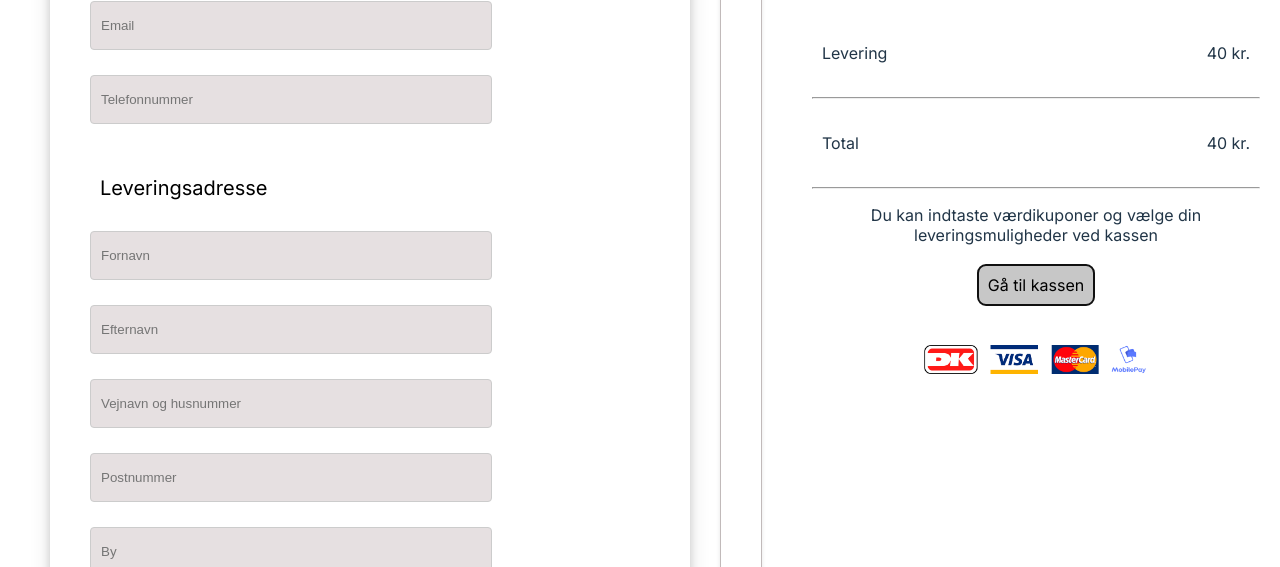
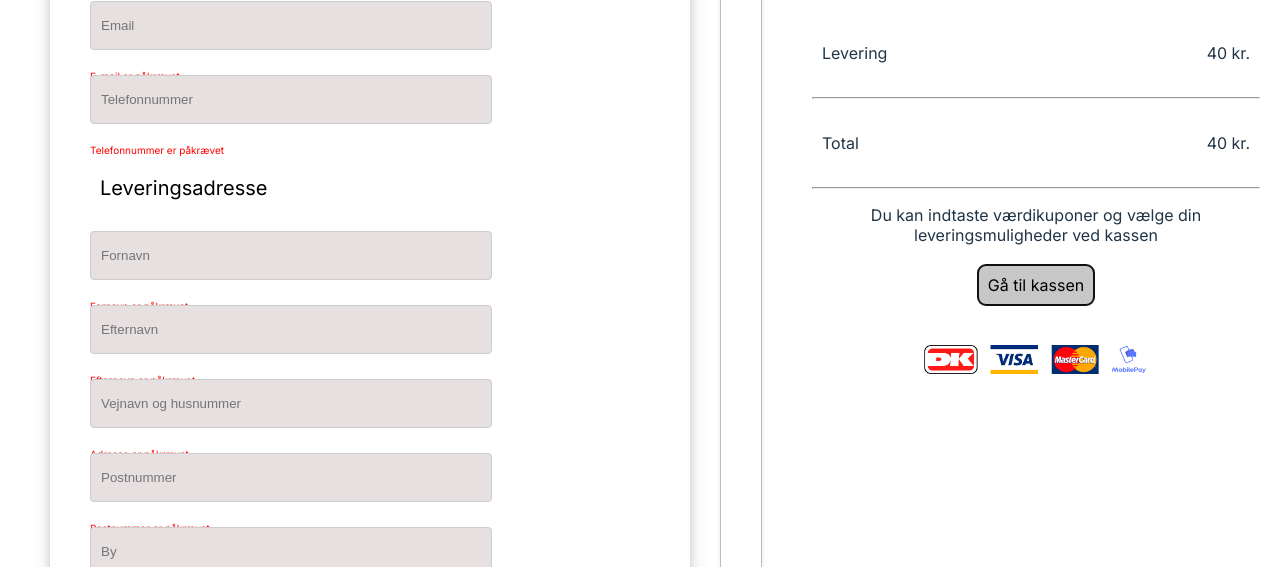
Before and after one commit to haseebkamran10/FrontEndUdvikling, a React (Vite) app in the folder my-app/: page /contactinfo in a window 1280 px wide. Both pictures are taken after a click on the button "Gå til kassen". Shown: the part 233-800 px from the top of the page. Built offline with nearby package versions, Linux system fonts and the light colour scheme.

Commit message:
Error handling
Error handling

```diff
--- a/my-app/src/pages/ContactInfo/ContactInfo.css
+++ b/my-app/src/pages/ContactInfo/ContactInfo.css
@@ -33,6 +33,7 @@
   padding: 2px 20px; /* Adjusts the height and adds horizontal padding */
   margin: 0 0; /* Adds some vertical space around the box */
   width: 70%;
+
 }
 
 /* Style adjustments for the input fields inside the container, if needed */
@@ -59,4 +60,9 @@
   box-shadow: 0 2px 4px rgba(0,0,0,0.1); /* Soft shadow for depth */
 }
 
+.error-message {
+  font-size: 10px;
+  color: red; /* Style error messages in red */
+}
+
 /* If you want the right container to have a distinct background as well, add similar styles to .right-container */
--- a/my-app/src/pages/ContactInfo/ContactInfo.tsx
+++ b/my-app/src/pages/ContactInfo/ContactInfo.tsx
@@ -2,7 +2,7 @@ import React, { useEffect } from 'react';
 import './ContactInfo.css';
 import { useForm } from 'react-hook-form';
 import CartSummary from '../../components/CartSummary/CartSummary';
-import { useCart } from '../../CartContext'; // Adjust the import path as necessary
+import { useCart } from '../../CartContext';
 
 type FormData = {
   email: string;
@@ -17,92 +17,71 @@ type FormData = {
 };
 
 const ContactInfo: React.FC = () => {
-  const { register, handleSubmit, setValue, watch, formState: { errors } } = useForm<FormData>();
-  const { total, discount } = useCart(); // Use total and discount from CartContext
-
-  // Watch for changes in the zipCode field
-  const zipCode = watch('zipCode');
+  const { register, handleSubmit, setValue, watch, trigger, formState: { errors } } = useForm<FormData>();
+  const { total, discount } = useCart();
 
   useEffect(() => {
+    const zipCode = watch('zipCode');
     if (zipCode && zipCode.length === 4) {
-      // Fetch city name based on the zip code
       fetch(`https://api.dataforsyningen.dk/postnumre/${zipCode}`)
         .then(response => response.json())
-        .then(data => {
-          if (data.navn) {
-            setValue('city', data.navn);
-          } else {
-            console.error('City not found for the provided zip code.');
-          }
-        })
+        .then(data => setValue('city', data.navn))
         .catch(error => console.error('Error fetching city name:', error));
     }
-  }, [zipCode, setValue]);
+  }, [watch, setValue]);
 
-  const onSubmit = (data: FormData) => {
-    console.log(data);
-    // Here you would typically send the data to the backend
+  const onSubmit = data => console.log(data);
+
+  const handleGoToPayment = async () => {
+    const isValid = await trigger();
+    if (isValid) {
+      handleSubmit(onSubmit)();
+    }
   };
 
   return (
     <div className="contact-info-container">
       <div className="left-container">
         <h1 className="contact-info-heading">Kontaktoplysninger</h1>
-        <form onSubmit={handleSubmit(onSubmit)} noValidate>
+        <form noValidate>
           <div className="input-field-container">
             <input {...register('email', { required: 'E-mail er påkrævet' })} placeholder="Email" />
-            {errors.email && <p>{errors.email.message}</p>}
+            {errors.email && <p className="error-message">{errors.email.message}</p>}
           </div>
-
           <div className="input-field-container">
-            <input {...register('phone', { required: 'Telefonnummer er påkrævet' })} placeholder="Telefonnummer" />
-            {errors.phone && <p>{errors.phone.message}</p>}
+            <input {...register('phone', { required: 'Telefonnummer er påkrævet', pattern: /^\d+$/ })} placeholder="Telefonnummer" />
+            {errors.phone && <p className="error-message">{errors.phone.message}</p>}
           </div>
-
           <h1 className="contact-info-heading">Leveringsadresse</h1>
-
           <div className="input-field-container">
             <input {...register('firstName', { required: 'Fornavn er påkrævet' })} placeholder="Fornavn" />
-            {errors.firstName && <p>{errors.firstName.message}</p>}
+            {errors.firstName && <p className="error-message">{errors.firstName.message}</p>}
           </div>
-
           <div className="input-field-container">
             <input {...register('lastName', { required: 'Efternavn er påkrævet' })} placeholder="Efternavn" />
-            {errors.lastName && <p>{errors.lastName.message}</p>}
+            {errors.lastName && <p className="error-message">{errors.lastName.message}</p>}
           </div>
-
           <div className="input-field-container">
             <input {...register('address', { required: 'Adresse er påkrævet' })} placeholder="Vejnavn og husnummer" />
-            {errors.address && <p>{errors.address.message}</p>}
+            {errors.address && <p className="error-message">{errors.address.message}</p>}
           </div>
-
           <div className="input-field-container">
-            <input {...register('zipCode', { required: 'Postnummer er påkrævet' })} placeholder="Postnummer" />
-            {errors.zipCode && <p>{errors.zipCode.message}</p>}
+            <input {...register('zipCode', { required: 'Postnummer er påkrævet', pattern: /^\d{4}$/ })} placeholder="Postnummer" />
+            {errors.zipCode && <p className="error-message">{errors.zipCode.message}</p>}
           </div>
-
           <div className="input-field-container">
             <input {...register('city')} placeholder="By" readOnly />
           </div>
-
           <div className="input-field-container">
             <input {...register('companyName')} placeholder="Firmanavn (valgfrit)" />
           </div>
-
           <div className="input-field-container">
             <input {...register('companyVat')} placeholder="CVR-nummer (valgfrit)" />
           </div>
-
-          <button type="submit" className="submit-button">Færdiggør køb</button>
         </form>
       </div>
-
       <div className="right-container">
-        <CartSummary
-          total={total}
-          discount={discount}
-          onGoToPayment={() => {/* Navigation logic here, such as navigate('/payment') */}}
-        />
+        <CartSummary total={total} discount={discount} onGoToPayment={handleGoToPayment} />
       </div>
     </div>
   );
```
